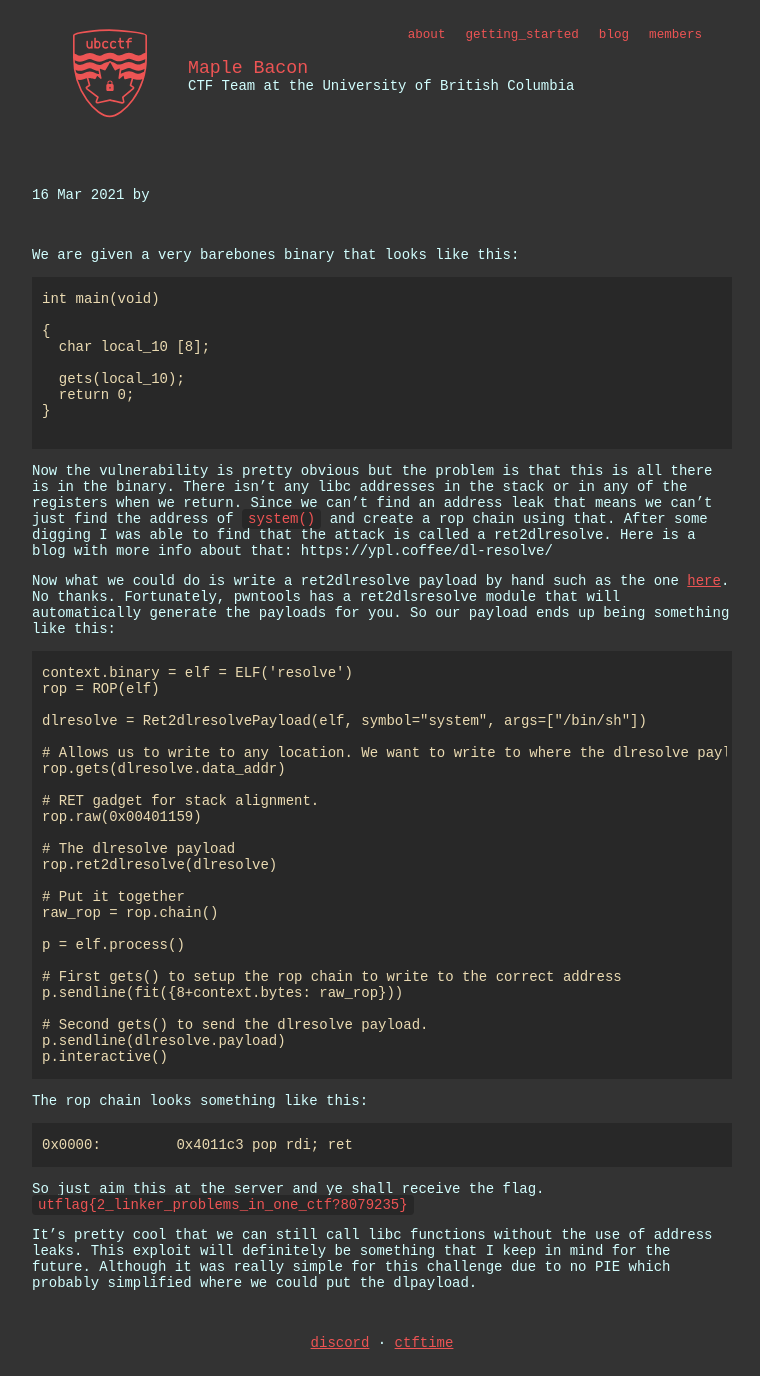
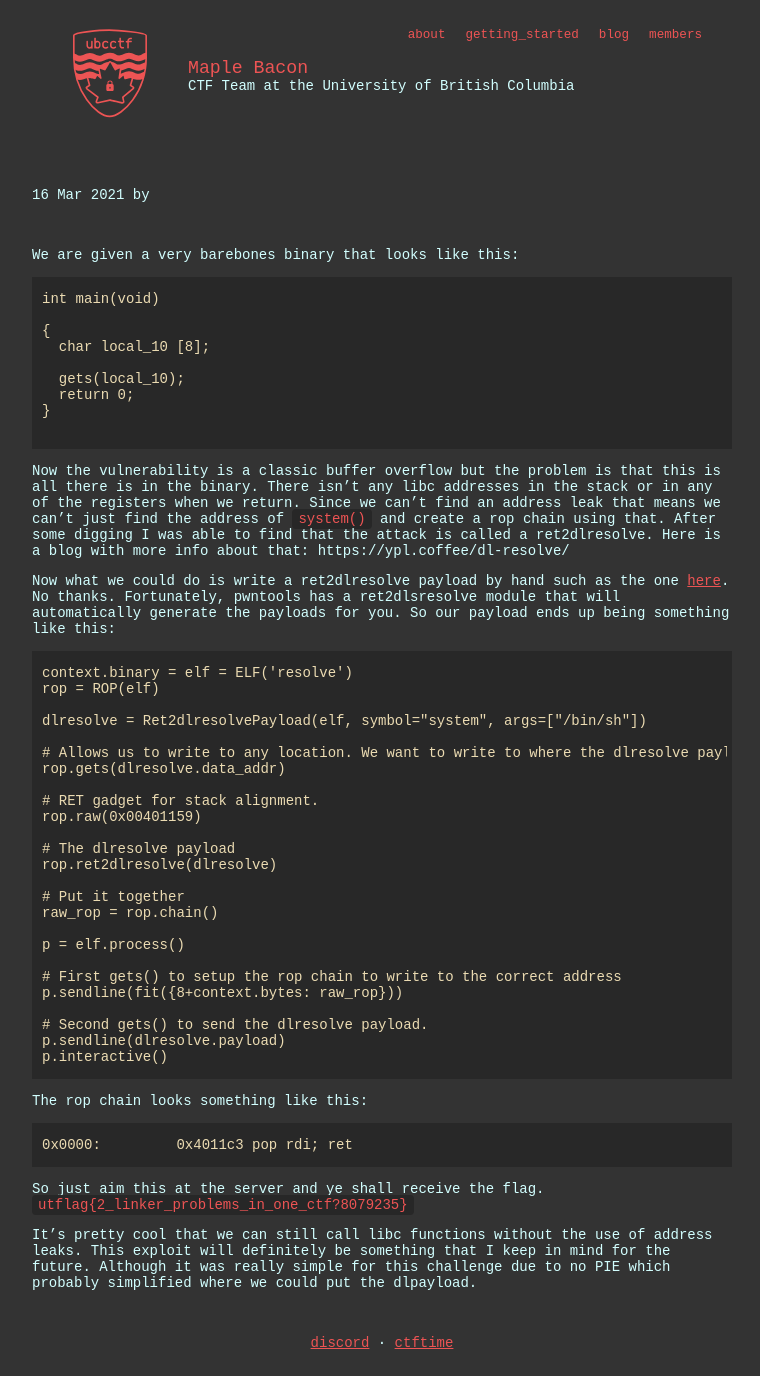
Before and after one commit to ubcctf/ubcctf.github.io, a Jekyll site: the page built from _posts/2021-3-14-utctf-resolve.md, in a window 1280 px wide. Shown: the whole page, without its empty margins (258-1018 px from the left). Built offline with Jekyll 4.4.1, drawn with Linux system fonts in a browser that asks for light colours; some web fonts are replaced; our own code applies the rules of GitHub Pages for plain Markdown files.

Commit message:
update writeup

````diff
--- a/_posts/2021-3-14-utctf-resolve.md
+++ b/_posts/2021-3-14-utctf-resolve.md
@@ -17,8 +17,7 @@
 }
 
 ```
-
-Now the vulnerability is pretty obvious but the problem is that this is all there is in the binary. There isn't any libc addresses in the stack or in any of the registers when we return. Since we can't find an address leak that means we can't just find the address of `system()` and create a rop chain using that. After some digging I was able to find that the attack is called a ret2dlresolve. Here is a blog with more info about that: https://ypl.coffee/dl-resolve/
+Now the vulnerability is a classic buffer overflow but the problem is that this is all there is in the binary. There isn't any libc addresses in the stack or in any of the registers when we return. Since we can't find an address leak that means we can't just find the address of `system()` and create a rop chain using that. After some digging I was able to find that the attack is called a ret2dlresolve. Here is a blog with more info about that: https://ypl.coffee/dl-resolve/
 
 Now what we could do is write a ret2dlresolve payload by hand such as the one [here]. No thanks. Fortunately, pwntools has a ret2dlsresolve module that will automatically generate the payloads for you. So our payload ends up being something like this:
 
````
